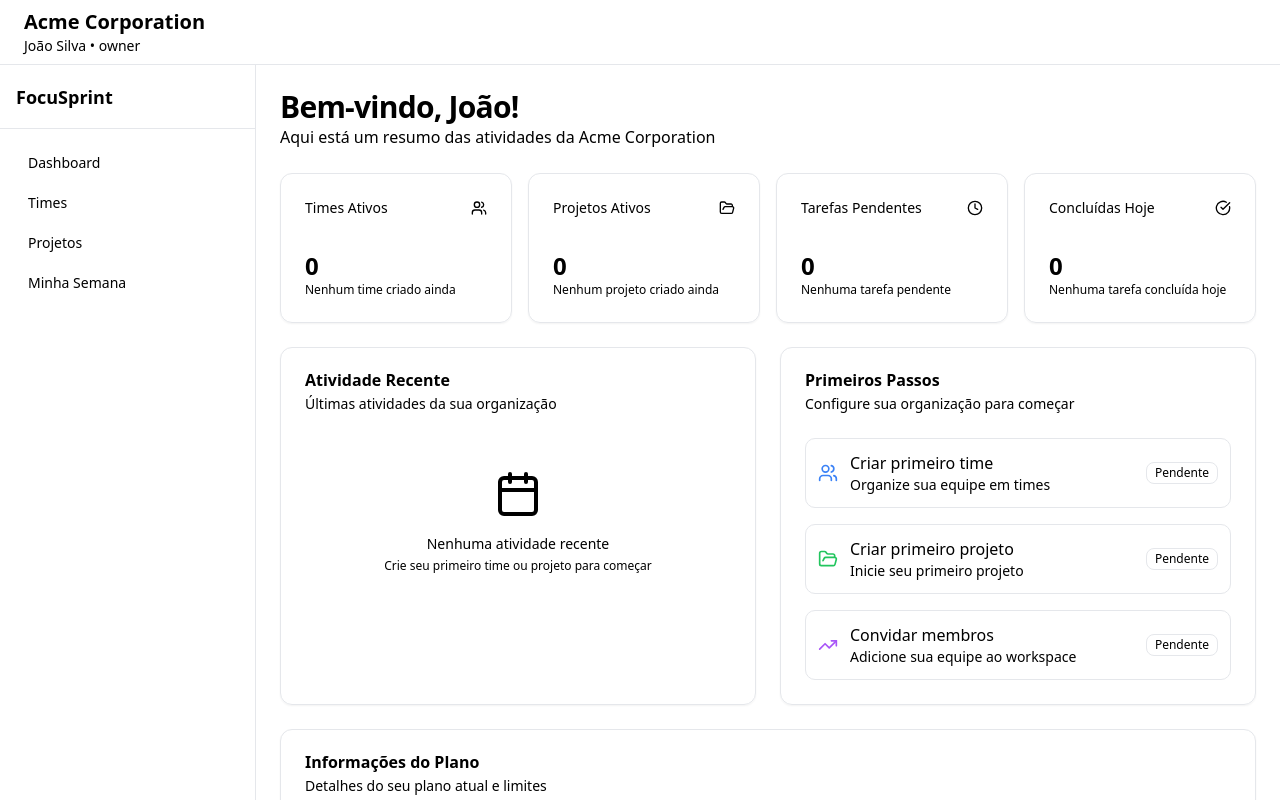
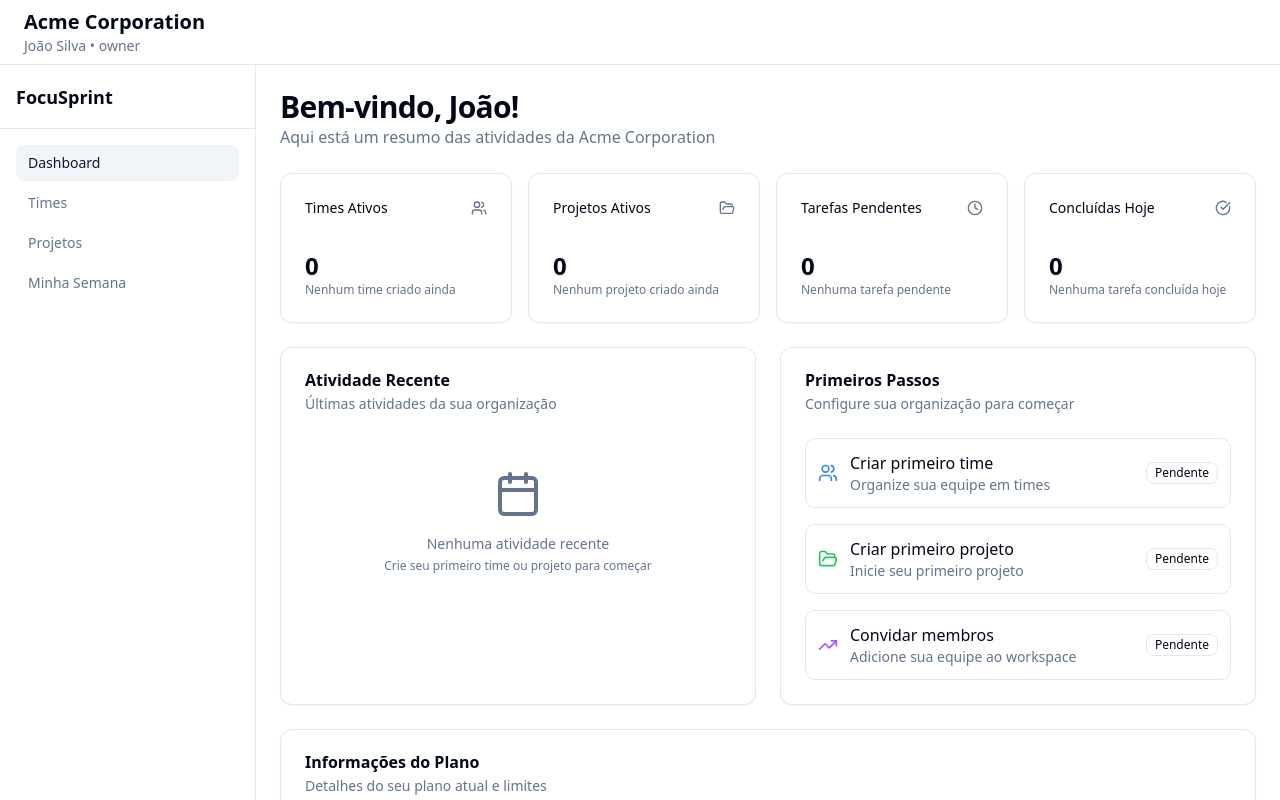
Before and after one commit to jonatas-setor/focusprint, a Next.js app: page /dashboard in a window 1280 px wide. Shown: the top 800 px of the page. Built offline with nearby package versions, Linux system fonts and the light colour scheme.

Commit message:
fix: corrige variáveis CSS de oklch para hsl compatível com Tailwind
- Converte todas as variáveis CSS de formato oklch() para hsl()
- Adiciona variáveis sidebar faltantes no tailwind.config.js
- Corrige carregamento do CSS no build da Vercel
- Mantém suporte a light/dark mode

```diff
--- a/src/app/globals.css
+++ b/src/app/globals.css
@@ -4,71 +4,73 @@
 
 :root {
   --radius: 0.625rem;
-  --background: oklch(1 0 0);
-  --foreground: oklch(0.145 0 0);
-  --card: oklch(1 0 0);
-  --card-foreground: oklch(0.145 0 0);
-  --popover: oklch(1 0 0);
-  --popover-foreground: oklch(0.145 0 0);
-  --primary: oklch(0.205 0 0);
-  --primary-foreground: oklch(0.985 0 0);
-  --secondary: oklch(0.97 0 0);
-  --secondary-foreground: oklch(0.205 0 0);
-  --muted: oklch(0.97 0 0);
-  --muted-foreground: oklch(0.556 0 0);
-  --accent: oklch(0.97 0 0);
-  --accent-foreground: oklch(0.205 0 0);
-  --destructive: oklch(0.577 0.245 27.325);
-  --border: oklch(0.922 0 0);
-  --input: oklch(0.922 0 0);
-  --ring: oklch(0.708 0 0);
-  --chart-1: oklch(0.646 0.222 41.116);
-  --chart-2: oklch(0.6 0.118 184.704);
-  --chart-3: oklch(0.398 0.07 227.392);
-  --chart-4: oklch(0.828 0.189 84.429);
-  --chart-5: oklch(0.769 0.188 70.08);
-  --sidebar: oklch(0.985 0 0);
-  --sidebar-foreground: oklch(0.145 0 0);
-  --sidebar-primary: oklch(0.205 0 0);
-  --sidebar-primary-foreground: oklch(0.985 0 0);
-  --sidebar-accent: oklch(0.97 0 0);
-  --sidebar-accent-foreground: oklch(0.205 0 0);
-  --sidebar-border: oklch(0.922 0 0);
-  --sidebar-ring: oklch(0.708 0 0);
+  --background: 0 0% 100%;
+  --foreground: 222.2 84% 4.9%;
+  --card: 0 0% 100%;
+  --card-foreground: 222.2 84% 4.9%;
+  --popover: 0 0% 100%;
+  --popover-foreground: 222.2 84% 4.9%;
+  --primary: 222.2 47.4% 11.2%;
+  --primary-foreground: 210 40% 98%;
+  --secondary: 210 40% 96%;
+  --secondary-foreground: 222.2 47.4% 11.2%;
+  --muted: 210 40% 96%;
+  --muted-foreground: 215.4 16.3% 46.9%;
+  --accent: 210 40% 96%;
+  --accent-foreground: 222.2 47.4% 11.2%;
+  --destructive: 0 84.2% 60.2%;
+  --destructive-foreground: 210 40% 98%;
+  --border: 214.3 31.8% 91.4%;
+  --input: 214.3 31.8% 91.4%;
+  --ring: 215.4 16.3% 46.9%;
+  --chart-1: 12 76% 61%;
+  --chart-2: 173 58% 39%;
+  --chart-3: 197 37% 24%;
+  --chart-4: 43 74% 66%;
+  --chart-5: 27 87% 67%;
+  --sidebar-background: 0 0% 98%;
+  --sidebar-foreground: 240 5.3% 26.1%;
+  --sidebar-primary: 240 5.9% 10%;
+  --sidebar-primary-foreground: 0 0% 98%;
+  --sidebar-accent: 240 4.8% 95.9%;
+  --sidebar-accent-foreground: 240 5.9% 10%;
+  --sidebar-border: 220 13% 91%;
+  --sidebar-ring: 217.2 10.6% 64.9%;
 }
 
 .dark {
-  --background: oklch(0.145 0 0);
-  --foreground: oklch(0.985 0 0);
-  --card: oklch(0.205 0 0);
-  --card-foreground: oklch(0.985 0 0);
-  --popover: oklch(0.205 0 0);
-  --popover-foreground: oklch(0.985 0 0);
-  --primary: oklch(0.922 0 0);
-  --primary-foreground: oklch(0.205 0 0);
-  --secondary: oklch(0.269 0 0);
-  --secondary-foreground: oklch(0.985 0 0);
-  --muted: oklch(0.269 0 0);
-  --muted-foreground: oklch(0.708 0 0);
-  --accent: oklch(0.269 0 0);
-  --accent-foreground: oklch(0.985 0 0);
-  --destructive: oklch(0.704 0.191 22.216);
-  --border: oklch(1 0 0 / 10%);
-  --input: oklch(1 0 0 / 15%);
-  --ring: oklch(0.556 0 0);
-  --chart-1: oklch(0.488 0.243 264.376);
-  --chart-2: oklch(0.696 0.17 162.48);
-  --chart-3: oklch(0.769 0.188 70.08);
-  --chart-4: oklch(0.627 0.265 303.9);
-  --chart-5: oklch(0.645 0.246 16.439);
-  --sidebar: oklch(0.205 0 0);
-  --sidebar-foreground: oklch(0.985 0 0);
-  --sidebar-primary: oklch(0.488 0.243 264.376);
-  --sidebar-primary-foreground: oklch(0.985 0 0);
-  --sidebar-accent: oklch(0.269 0 0);
-  --sidebar-accent-foreground: oklch(0.985 0 0);
-  --sidebar-border: oklch(1 0 0 / 10%);
-  --sidebar-ring: oklch(0.556 0 0);
+  --background: 222.2 84% 4.9%;
+  --foreground: 210 40% 98%;
+  --card: 222.2 84% 4.9%;
+  --card-foreground: 210 40% 98%;
+  --popover: 222.2 84% 4.9%;
+  --popover-foreground: 210 40% 98%;
+  --primary: 210 40% 98%;
+  --primary-foreground: 222.2 47.4% 11.2%;
+  --secondary: 217.2 32.6% 17.5%;
+  --secondary-foreground: 210 40% 98%;
+  --muted: 217.2 32.6% 17.5%;
+  --muted-foreground: 215 20.2% 65.1%;
+  --accent: 217.2 32.6% 17.5%;
+  --accent-foreground: 210 40% 98%;
+  --destructive: 0 62.8% 30.6%;
+  --destructive-foreground: 210 40% 98%;
+  --border: 217.2 32.6% 17.5%;
+  --input: 217.2 32.6% 17.5%;
+  --ring: 212.7 26.8% 83.9%;
+  --chart-1: 220 70% 50%;
+  --chart-2: 160 60% 45%;
+  --chart-3: 30 80% 55%;
+  --chart-4: 280 65% 60%;
+  --chart-5: 340 75% 55%;
+  --sidebar-background: 240 5.9% 10%;
+  --sidebar-foreground: 240 4.8% 95.9%;
+  --sidebar-primary: 224.3 76.3% 94.1%;
+  --sidebar-primary-foreground: 240 5.9% 10%;
+  --sidebar-accent: 240 3.7% 15.9%;
+  --sidebar-accent-foreground: 240 4.8% 95.9%;
+  --sidebar-border: 240 3.7% 15.9%;
+  --sidebar-ring: 217.2 10.6% 64.9%;
 }
 
 @layer base {
--- a/tailwind.config.js
+++ b/tailwind.config.js
@@ -51,6 +51,16 @@
           DEFAULT: "hsl(var(--card))",
           foreground: "hsl(var(--card-foreground))",
         },
+        sidebar: {
+          DEFAULT: "hsl(var(--sidebar-background))",
+          foreground: "hsl(var(--sidebar-foreground))",
+          primary: "hsl(var(--sidebar-primary))",
+          "primary-foreground": "hsl(var(--sidebar-primary-foreground))",
+          accent: "hsl(var(--sidebar-accent))",
+          "accent-foreground": "hsl(var(--sidebar-accent-foreground))",
+          border: "hsl(var(--sidebar-border))",
+          ring: "hsl(var(--sidebar-ring))",
+        },
       },
       borderRadius: {
         lg: "var(--radius)",
```
